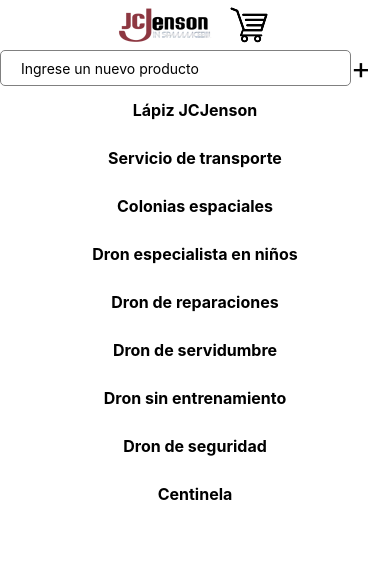
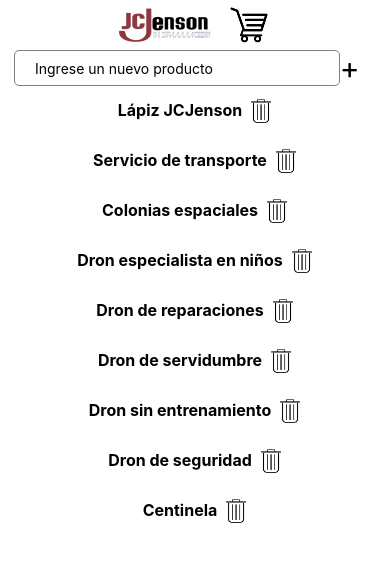
Before and after one commit to Gamerzon94/PrimerDesafioDesarrolloDeAplicacionesGomezAnriquez, a React Native app: screen / in a window 390 px wide. Shown: the top 562 px of the page. Built offline with nearby package versions, Linux system fonts and the light colour scheme.

Commit message:
se configura agregar y eliminar items de la lista

```diff
--- a/App.js
+++ b/App.js
@@ -1,8 +1,11 @@
 import { useState } from 'react';
 import { StatusBar } from 'expo-status-bar';
-import { StyleSheet, Text, View, Image, TextInput, FlatList, Pressable } from 'react-native';
-import cartLogo from './assets/cart.png'
-import jcjLogo from './assets/JC_Jenson_Logo.png'
+import { StyleSheet, Text, View, Image, TextInput, FlatList, Pressable, Modal } from 'react-native';
+import Constants from 'expo-constants';
+import RemoveModal from './src/components/RemoveModal';
+import cartLogo from './assets/cart.png';
+import jcjLogo from './assets/JC_Jenson_Logo.png';
+import delLogo from './assets/trash.png';
 
 const DATA = [
   {
@@ -49,6 +52,13 @@
   const [inputValue, setInputValue] = useState('');
   const [items, setItems] = useState(DATA);
   const [cartItems, setCartItems] = useState([]);
+  const [modalVisible, setModalVisible] = useState(false);
+  const [itemSelected, setItemSelected] = useState(null);
+
+  const handleModal = (id) => {
+    setModalVisible(true);
+    setItemSelected(id);
+  };
 
   const addItem = () => {
     let maxId = 0;
@@ -64,6 +74,14 @@
 
   return (
     <View style={styles.container}>
+      <StatusBar style="auto" />
+      <RemoveModal
+        modalVisible={modalVisible}
+        items={items}
+        setItems = {setItems}
+        setModalVisible={setModalVisible}
+        itemSelected={itemSelected}
+      />
       <View style={styles.header}>
         <Image source={jcjLogo} />
         <Image style={{width: 50, height: 50}} source={cartLogo} />
@@ -80,13 +98,17 @@
           data={items}
           renderItem={({ item }) => (
             <View style={styles.itemList}>
-              <Text style={styles.products}>{item.name}</Text>
+              <View style={styles.itemGroup}>
+                <Text style={styles.products}>{item.name}</Text>
+                <Pressable onPress={() => handleModal(item.id)}>
+                  <Image style={{width: 30, height: 30}} source={delLogo} />
+                </Pressable>
+              </View>
             </View>
           )}
           keyExtractor={item => item.id}
         />
       </View>
-      <StatusBar style="auto" />
     </View>
   );
 }
@@ -95,6 +117,8 @@
   container: {
     flex: 1,
     backgroundColor: '#fff',
+    paddingHorizontal: 14,
+    paddingTop: Constants.statusBarHeight
   },
   header: {
     flexDirection: 'row',
@@ -118,5 +142,8 @@
     paddingHorizontal: 20,
     borderRadius: 5,
     width: '90%'
+  },
+  itemGroup: {
+    flexDirection: 'row',
   }
 });
--- /dev/null
+++ b/src/components/RemoveModal.jsx
@@ -0,0 +1,49 @@
+import { Text, View, StyleSheet, Pressable, Modal } from 'react-native';
+
+const RemoveModal = ({
+    modalVisible,
+    items,
+    setItems,
+    setModalVisible,
+    itemSelected,
+}) => {
+    const removeItem = () => {
+        const filteredArray = items.filter((item) => item.id !== itemSelected);
+        setItems(filteredArray);
+        setModalVisible(false);
+    }
+
+    return (
+    <Modal visible={modalVisible} animationType='slide' transparent>
+        <View style={styles.modalContainer}>
+            <Text>¿Esta seguro de eliminar el producto?</Text>
+            <Pressable   Pressable onPress={removeItem}>
+                <Text>Sí</Text>
+            </Pressable>
+            <Pressable onPress={() => setModalVisible(false)}>
+                <Text>No</Text>
+            </Pressable>
+        </View>
+    </Modal>);
+};
+
+export default RemoveModal;
+
+const styles = StyleSheet.create({
+    modalContainer: {
+        height: 200,
+        backgroundColor: "white",
+        borderRadius: 20,
+        padding: 35,
+        alignItems: "center",
+        justifyContent: "space-between",
+        shadowColor: "#000",
+        shadowOffset: {
+            width: 0,
+            height: 2,
+        },
+        shadowOpacity: 0.25,
+        shadowRadius: 4,
+        elevation: 5,
+    }
+});
```
Also changed, not shown: assets/trash.png (added).
